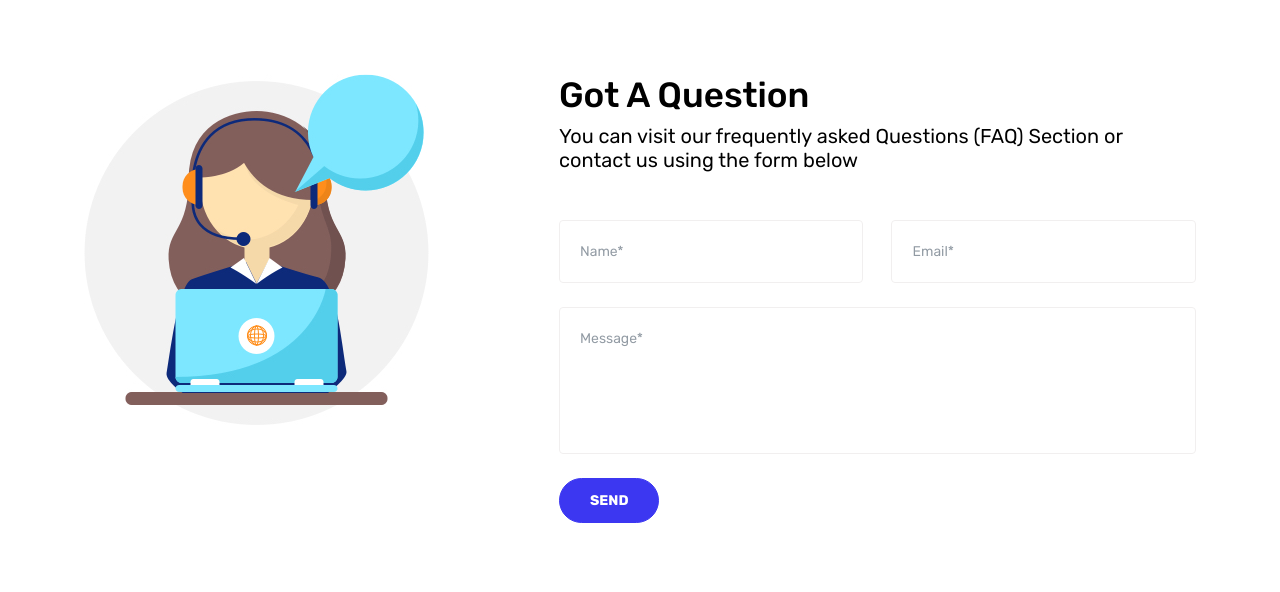
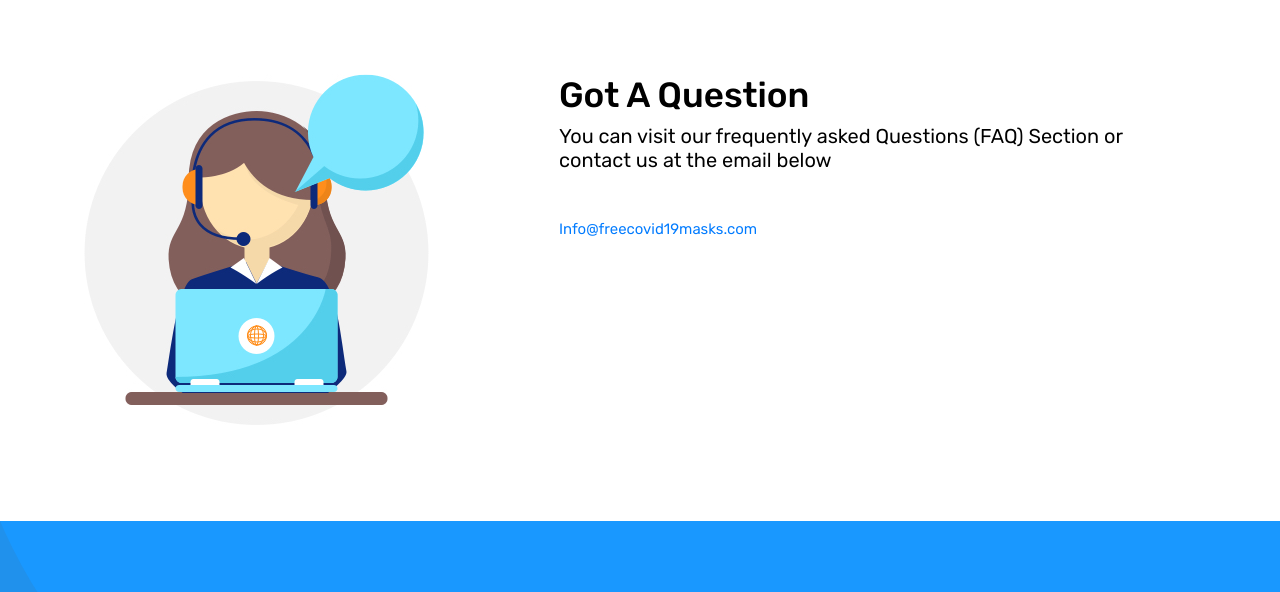
Before and after one commit to richmaduka/CovidFreeMasks, a website: page index.html in a window 1280 px wide. Shown: the part 4280-4872 px from the top of the page. Drawn offline with nearby package versions, Linux system fonts and the light colour scheme; no server answers.

Commit message:
Email feature

```diff
--- a/index.html
+++ b/index.html
@@ -417,8 +417,9 @@ Holy trinity food bank <br>
 						</div>
 						<div class="col-sm-7" data-aos="fade-up" data-aos-offset="-500">
 							<h3 class="font-weight-medium text-dark mt-5 mt-lg-0">Got A Question</h3>
-							<h5 class="text-dark mb-5">You can visit our frequently asked Questions (FAQ) Section or contact us using the form below</h5>
-							<form>
+							<h5 class="text-dark mb-5">You can visit our frequently asked Questions (FAQ) Section or contact us at the email below</h5>
+							<a href="mailto:info@freecovid19masks.com"> Info@freecovid19masks.com </a>
+					<!--		<form>
 								<div class="row">
 									<div class="col-sm-6">
 										<div class="form-group">
@@ -439,7 +440,7 @@ Holy trinity food bank <br>
 										<button onclick="sendMail()" class="btn btn-secondary">SEND</button>
 									</div>
 								</div>
-							</form>
+							</form> -->
 						</div>
 					</div>
 				</div>
@@ -594,11 +595,12 @@ Holy trinity food bank <br>
 				index = 0;
 			}else{
 				index++;
-				console.log("index: "+ index);
+
 			}
 
 		}
 		/* Send Mail */
+		/**
 		function sendMail() {
 			name = document.getElementById("name").value;
 			email = document.getElementById("mail").value;
```
